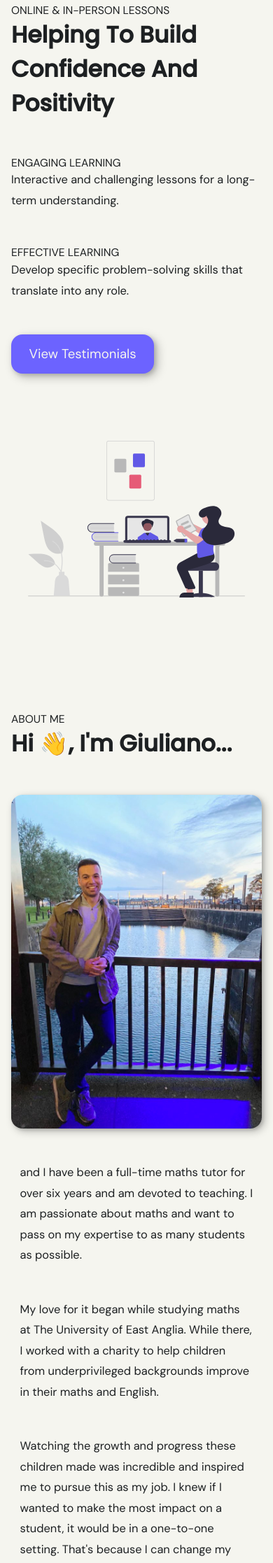
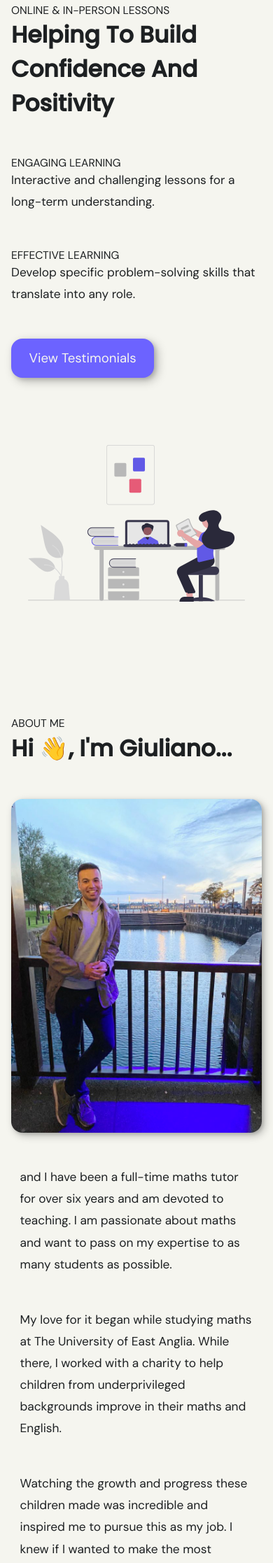
Before and after one commit to GG1982/ggmaths-site2, a Jekyll site: the page built from index.html, in a window 390 px wide. Shown: the part 723-2957 px from the top of the page at 70% size. Built offline with Jekyll 4.4.1, drawn with Linux system fonts in a browser that asks for light colours; nearby versions of some CDN libraries.

Commit message:
increase font size on mob

```diff
--- a/_sass/main.scss
+++ b/_sass/main.scss
@@ -384,7 +384,7 @@ a {
   }
 
   p {
-    font-size: 1.025rem;
+    font-size: 1.08rem;
   }
 
   .grid-parent {
```
